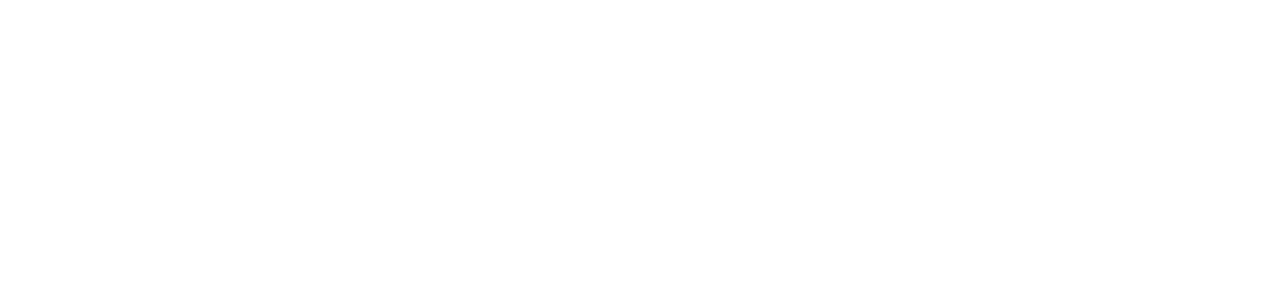
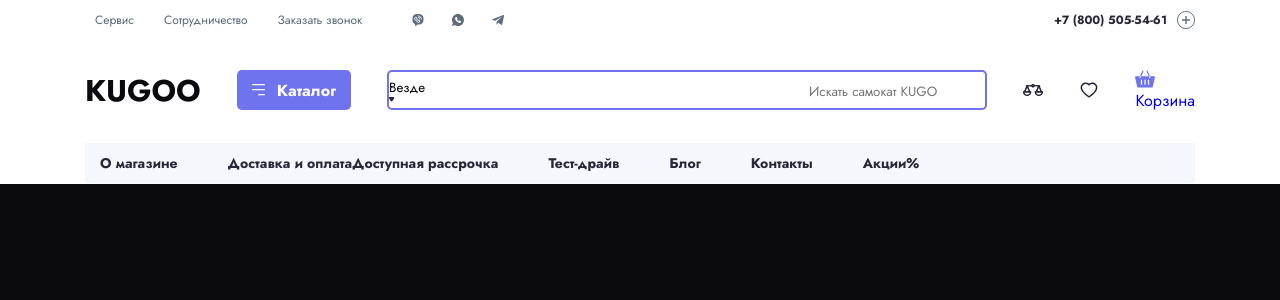
Before and after one commit to neximfel/KUGOO-react, a React (Vite) app: page / in a window 1280 px wide. Shown: the top 300 px of the page. Built offline with nearby package versions, Linux system fonts and the light colour scheme.

Commit message:
header_80_perc

```diff
--- a/package.json
+++ b/package.json
@@ -11,7 +11,8 @@
   },
   "dependencies": {
     "react": "^19.2.8",
-    "react-dom": "^19.2.8"
+    "react-dom": "^19.2.8",
+    "react-router-dom": "^7.18.4"
   },
   "devDependencies": {
     "@types/react": "^19.2.18",
--- a/src/App.jsx
+++ b/src/App.jsx
@@ -1,10 +1,18 @@
 import './App.scss'
+import { BrowserRouter, Routes, Route } from "react-router-dom"
+import Header from "../src/components/Header/Header.jsx"
+
 
 function App() {
 
   return (
     <>
+      <BrowserRouter>
+        <Header/>
+          <Routes>
 
+          </Routes>
+      </BrowserRouter>
     </>
   )
 }
--- a/src/Images.js
+++ b/src/Images.js
@@ -2,6 +2,12 @@
 import TriangleHeaderImage from "./assets/Header/triangle.svg"
 import SearchHeaderImage from "./assets/Header/search.svg"
 import PlusHeaderImage from "./assets/Header/plus.svg"
+import ViberHeaderImage from "./assets/Header/viber.svg"
+import WhatsappHeaderImage from "./assets/Header/whatsapp.svg"
+import TelegramHeaderImage from "./assets/Header/telegram.svg"
+import BalanceHeaderImage from "./assets/Header/balance.svg"
+import HeartHeaderImage from "./assets/Header/heart.svg"
+import CartHeaderImage from "./assets/Header/cart.svg"
 
 export const Photo = {
     ListHeaderImage:ListHeaderImage,
@@ -10,4 +16,8 @@
     PlusHeaderImage:PlusHeaderImage,
     ViberHeaderImage:ViberHeaderImage,
     WhatsappHeaderImage:WhatsappHeaderImage,
+    TelegramHeaderImage:TelegramHeaderImage,
+    BalanceHeaderImage:BalanceHeaderImage,
+    HeartHeaderImage:HeartHeaderImage,
+    CartHeaderImage,CartHeaderImage,
 }
--- a/src/components/Header/Header.jsx
+++ b/src/components/Header/Header.jsx
@@ -5,41 +5,46 @@
 export default function Header(){
     return(
         <>
-            <header>
-                <div className="header_inside">
-                    <div className="header_inside_top">
-                        <div className="header_inside_top_left">
+            <header className="header">
+                <div className="header_top">
+                    <div className="header_top_inside">
+                        <div className="header_top_inside_left">
                             <ul>
-                                <Link to=""></Link>
-                                <Link to=""></Link>
-                                <Link to=""></Link>
+                                <Link to="">Сервис</Link>
+                                <Link to="">Сотрудничество</Link>
+                                <Link to="">Заказать звонок</Link>
                             </ul>
                             <div>
                                 <ul>
-                                    <Link to=""></Link>
-                                    <Link to=""></Link>
-                                    <Link to=""></Link>
+                                    <Link to=""><img src={Photo.ViberHeaderImage} alt="" /></Link>
+                                    <Link to=""><img src={Photo.WhatsappHeaderImage} alt="" /></Link>
+                                    <Link to=""><img src={Photo.TelegramHeaderImage} alt="" /></Link>
                                 </ul>
                             </div>
                         </div>
-                        <div className="header_inside_top_right">
+                        <div className="header_top_inside_right">
                             <p>+7 (800) 505-54-61</p>
                             <button><img src={Photo.PlusHeaderImage} alt="" /></button>
                         </div>
                     </div>
+                </div>
                 <nav>
-                        <Link to="">KUGOO</Link>
-                        <button><img src={Photo.ListHeaderImage} alt="" />Каталог</button>
-                        <div className="header_nav_search_panel">
-                            <button className="header_nav_search_panel_vezde">Везде<img src={Photo.TriangleHeaderImage} alt="" /></button>
+                    <div className="header_nav_inside">
+                        <Link to="" className="header_nav_inside_logo">KUGOO</Link>
+                        <button className="header_nav_inside_catalog"><img src={Photo.ListHeaderImage} alt="" />Каталог</button>
+                        <div className="header_nav_inside_search_panel">
+                            <button className="header_nav_inside_search_panel_vezde">Везде<img src={Photo.TriangleHeaderImage} alt="" /></button>
                             <div>
                                 <input type="text" placeholder="Искать самокат KUGO"/>
                                 <button><img src={Photo.SearchHeaderImage} alt="" /></button>
                             </div>
                         </div>
-
+                        <Link to="" className="header_nav_right_button"><img src={Photo.BalanceHeaderImage} alt="" /></Link>
+                        <Link to="" className="header_nav_right_button"><img src={Photo.HeartHeaderImage} alt="" /></Link>
+                        <Link to="" className="header_nav_right_button"><img src={Photo.CartHeaderImage} alt="" />Корзина</Link>
+                    </div>
                 </nav>
-                    <div className="header_inside_bot">
+                <div className="header_bot">
                     <ul>
                         <Link to="">О магазине</Link>
                         <Link to="">
@@ -55,7 +60,6 @@
                         </Link>
                     </ul>
                 </div>
-                </div>
             </header>
         </>
     )
--- a/src/components/Header/Header.scss
+++ b/src/components/Header/Header.scss
@@ -0,0 +1,189 @@
+@import url('https://fonts.googleapis.com/css2?family=Jost:ital,wght@0,100..900;1,100..900&family=Manrope:wght@200..800&family=Montserrat:ital,wght@0,100..900;1,100..900&family=Roboto:ital,wght@0,100..900;1,100..900&display=swap');
+
+
+html{
+    scroll-behavior: smooth;
+    font-size: 16px;
+    overflow-x: hidden;
+    background-color: #0A090D;
+}
+*{
+    margin: 0;
+    padding: 0;
+    box-sizing: border-box;
+    background: none;
+    font-family: "Jost", sans-serif;
+    font-optical-sizing: auto;
+}
+button{
+    border-style: none;
+    cursor: pointer;
+    transition: all 0.25s ease;
+    background-color: transparent;
+}
+li, a{
+    text-decoration: none;
+    list-style: none;
+    transition: all 0.25s ease;
+}
+input{
+    outline: none;
+    border-style: none;
+    background-color: transparent;
+}
+img{
+    display: block;
+    max-width: 100%;
+}
+
+
+
+.header{
+    background-color: #FFFFFF;
+    width: 100%;
+    min-height: 184px;
+    display: flex;
+    justify-content: center;
+    flex-direction: column;
+    &_top{
+        width: 100%;
+        min-height: 36px;
+        display: flex;
+        align-items: center;
+        justify-content: center;
+        &_inside{
+            width: 100%;
+            max-width: 1110px;
+            min-height: 36px;
+            display: flex;
+            justify-content: space-between;
+            &_left{
+                align-items: center;
+                display: flex;
+                gap: 30px;
+                ul{
+                    display: flex;
+                    gap: 10px;
+                    a{
+                        color: #5D6C7B;
+                        font-size: 0.75rem;
+                        line-height: 2;
+                        padding-inline: 10px;
+                        transition: all ease 0.3s;
+                        &:hover{
+                            transform: scale(1.1);
+                        }
+                    }
+                }
+                div{
+                    display: flex;
+                    ul{
+                        display: flex;
+                        gap: 8px;
+                    }
+                }
+            }
+            &_right{
+                display: flex;
+                align-items: center;
+                gap: 10px;
+                p{
+                    color: #282739;
+                    font-size: 0.75rem;
+                    font-weight: bold;
+                }
+                button{
+                    width: 18px;
+                    height: 18px;
+                    transition: all ease 0.3s;
+                    &:hover{
+                        transform: scale(1.1);
+                    }
+                }
+            }
+        }
+    }
+    nav{
+        width: 100%;
+        min-height: 105px;
+        display: flex;
+        align-items: center;
+        justify-content: center;
+        .header_nav_inside{
+            width: 100%;
+            max-width: 1110px;
+            min-height: 105px;
+            display: flex;
+            align-items: center;
+            &_logo{
+                font-size: 1.875rem;
+                font-weight: bold;
+                color: #0A090D;
+            }
+            &_catalog{
+                width: 114px;
+                height: 40px;
+                background-color: #6F73EE;
+                border-radius: 5px;
+                display: flex;
+                align-items: center;
+                justify-content: center;
+                gap: 12px;
+                font-size: 1rem;
+                color: #FFFFFF;
+                font-weight: bold;
+                &:hover{
+                    transform: scale(1.05);
+                }
+            }
+            &_search_panel{
+                max-width: 600px;
+                width: 100%;
+                height: 40px;
+                border-radius: 5px;
+                border: 2px solid #6F73EE;
+                display: flex;
+                justify-content: space-between;
+                align-items: center;
+            }
+            &_right{
+                display: flex;
+                align-items: center;
+                gap: 25px;
+            }
+            display: flex;
+            justify-content: space-between;
+        }
+    }
+    &_bot{
+        width: 100%;
+        min-height: 40px;
+        display: flex;
+        align-items: center;
+        justify-content: center;
+        ul{
+            background-color: #F4F7FB;
+            max-width: 1110px;
+            width: 100%;
+            display: flex;
+            gap: 20px;
+            min-height: 40px;
+            display: flex;
+            align-items: center;
+            a{
+                display: flex;
+                align-content: center;
+                justify-content: center;
+                color: #282739;
+                line-height: 2;
+                padding-inline: 15px;
+                transition: all ease 0.3s;
+                font-weight: bold;
+                font-size: 0.875rem;
+                &:hover{
+                    transform: scale(1.05);
+                }
+            }
+        }
+    }
+}
```
Also changed, not shown: 1 other file (tests, documents, lock files or other folders). Lines whose indentation alone changed are shown as unchanged.
